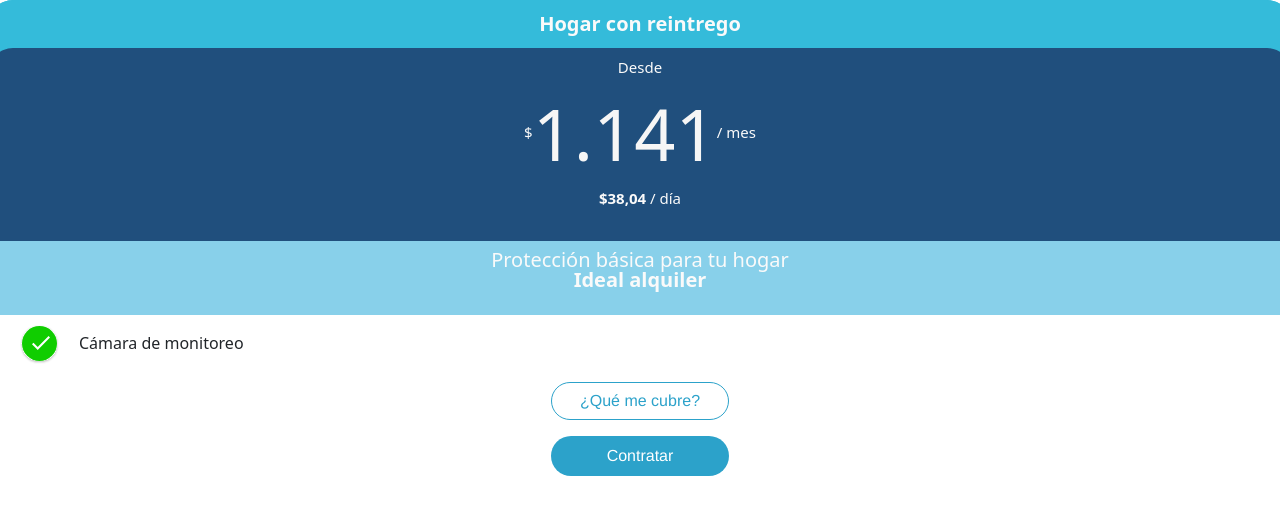
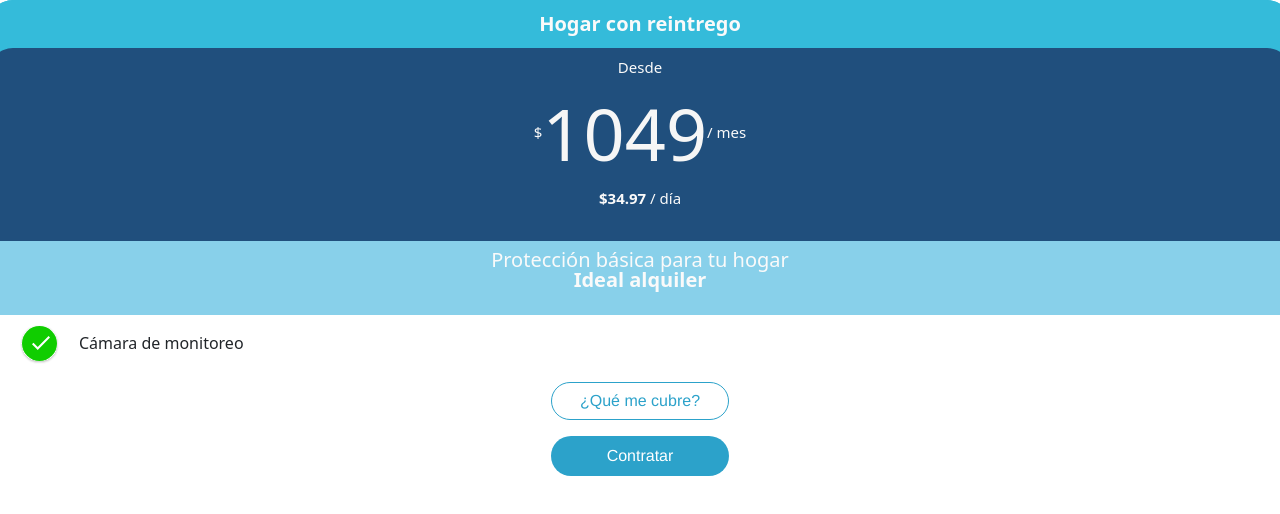
Before and after one commit to andresGarcia90/cotizador-hs, a React (Create React App) app: page / in a window 1280 px wide. Shown: the top 514 px of the page. Built offline with nearby package versions, Linux system fonts and the light colour scheme.

Commit message:
Adding stile

```diff
--- a/src/App.js
+++ b/src/App.js
@@ -1,12 +1,13 @@
 import './App.css';
 import MainCard from './components/UI/MainCard';
 import 'bootstrap/dist/css/bootstrap.min.css';
+import enlatado from './data/enlatado.json';
 
 
 function App() {
   return (
     <div className="App">
-      <MainCard />
+      <MainCard enlatado={enlatado} />
     </div>
   );
 }
--- a/src/components/UI/MainCard.js
+++ b/src/components/UI/MainCard.js
@@ -8,12 +8,13 @@ import successIcon from './../../img/success.svg';
 import classes from './MainCard.module.css';
 import BorderButton from './BorderButton';
 const MainCard = (props) => {
+  const {premio, items, coberturas, asistencias} = props.enlatado;
+  const premioPerDay = Math.round((premio * 100) / 30) / 100;
   const [borderText, setBorderText] = useState('¿Qué me cubre?');
   const [showExtra, setShowExtra] = useState(false);
   const borderClickHandler = (event) => {
     setShowExtra(!showExtra);
     setBorderText(!showExtra ? 'Mostrar menos' : '¿Qué me cubre?');
-    console.log(borderText);
   };
 
   return (
@@ -28,12 +29,12 @@ const MainCard = (props) => {
           </Col>
           <Col xs="12" className={classes['price-month']}>
             <span>$</span>
-            <span className={classes['price-month-value']}>1.141</span>
+            <span className={classes['price-month-value']}>{premio}</span>
             <span>/ mes</span>
           </Col>
           <Col xs="12">
             <p>
-              <span className="fw-bolder">$38,04</span> / día
+              <span className="fw-bolder">${premioPerDay}</span> / día
             </p>
           </Col>
         </Row>
```
